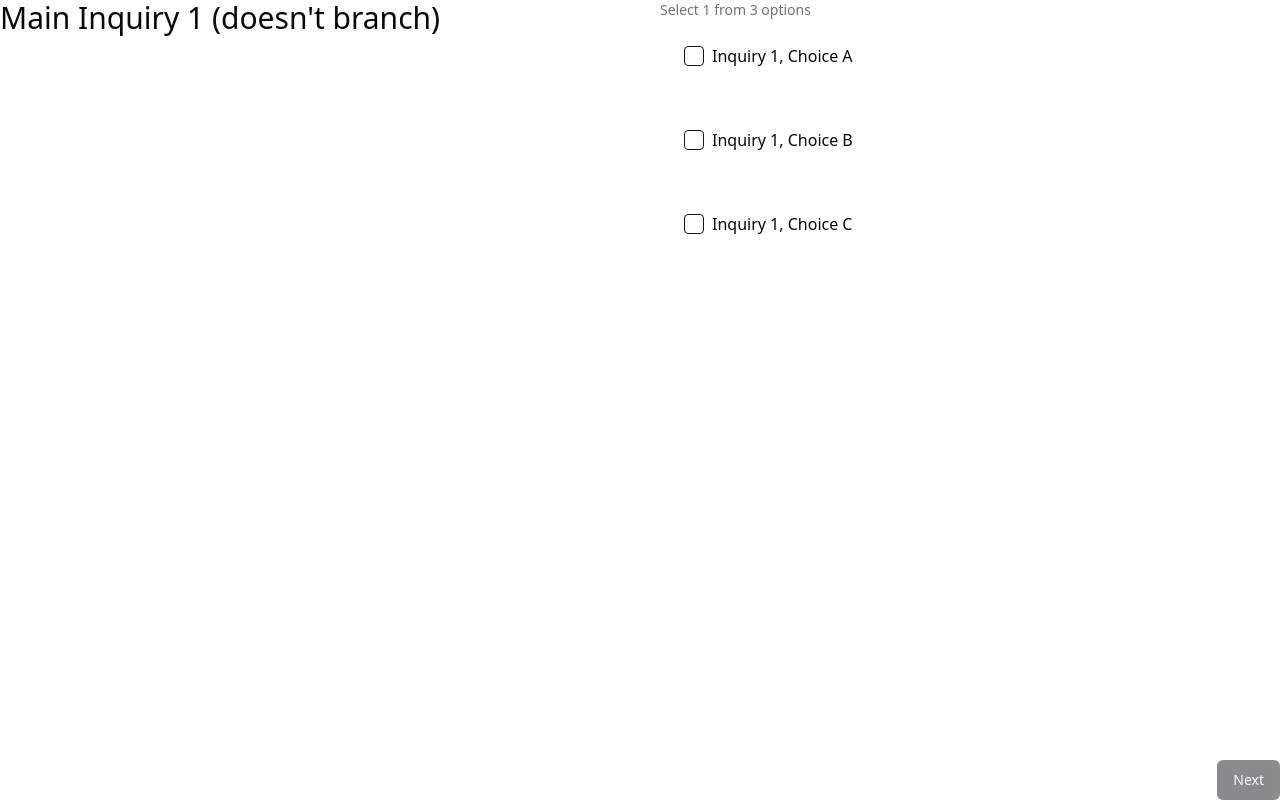
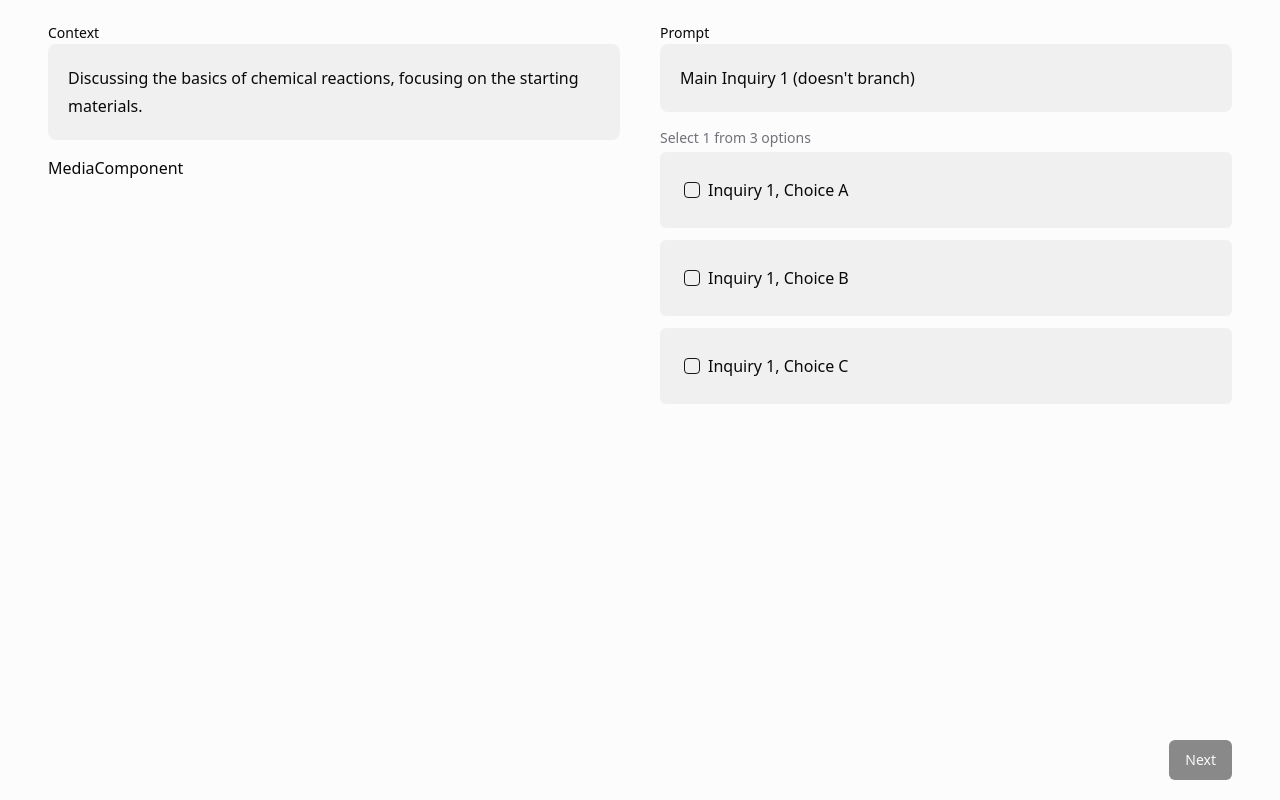
Before and after one commit to arnoob25/JanalaLFS, a React (Vite) app: page / in a window 1280 px wide. Built offline with nearby package versions, Linux system fonts and the light colour scheme.

Commit message:
Applied basic styles

```diff
--- a/src/App.css
+++ b/src/App.css
@@ -1,5 +1,6 @@
 #root {
-  max-width: 1280px;
+  max-width: 1366px;
   margin: 0 auto;
   overflow-x: hidden;
+  background-color: var(--background);
 }
--- a/src/App.jsx
+++ b/src/App.jsx
@@ -5,7 +5,9 @@ function App() {
 
   return (
     <>
-      <GlaPage />
+      <div className='px-4 sm:px-6 md:px-8 lg:px-10 xl:px-12'>
+        <GlaPage />
+      </div>
     </>
   )
 }
--- a/src/index.css
+++ b/src/index.css
@@ -4,10 +4,10 @@
 
   @layer base {
     :root {
-      --background: 0 0% 100%;
+      --background: #FCFCFC;
       --foreground: 240 10% 3.9%;
 
-      --card: 0 0% 100%;
+      --card: #F0F0F0;
       --card-foreground: 240 10% 3.9%;
 
       --popover: 0 0% 100%;
--- a/src/lfs_tools/guided_learning_activity/shared_components/InquiryComponent.jsx
+++ b/src/lfs_tools/guided_learning_activity/shared_components/InquiryComponent.jsx
@@ -4,6 +4,9 @@
  * but also used in the author end, to preview the designed inquiry.
  */
 import ChoiceResponseComponent from "../student_end/components/ChoiceResponseComponent";
+import ContextComponent from "../student_end/components/ContextComponent";
+import MediaComponent from "../student_end/components/MediaComponent";
+import PromptComponent from "../student_end/components/PromptComponent";
 import SelectBranchComponent from "../student_end/components/SelectBranchComponent";
 
 const InquiryComponent = ({
@@ -27,8 +30,17 @@ const InquiryComponent = ({
 
     return (
         <div className="grid grid-cols-1 md:grid-cols-2 gap-6 md:gap-8 lg:gap-10">
+            <div className="space-y-4">
                 <div>
-                <h3 className="text-xl md:text-2xl lg:text-3xl font-medium ml-auto">{inquiry.prompt}</h3>
+                    <ContextComponent inquiry={inquiry} />
+                </div>
+                <div>
+                    <MediaComponent />
+                </div>
+            </div>
+            <div className="space-y-4">
+                <div>
+                    <PromptComponent inquiry={inquiry} />
                 </div>
                 <div>
                     {inquiry.is_branching ? (
@@ -44,7 +56,10 @@ const InquiryComponent = ({
                     )}
                 </div>
             </div>
+
+        </div>
     );
+
 };
 
 export default InquiryComponent;
--- a/src/lfs_tools/guided_learning_activity/student_end/components/ContextComponent.jsx
+++ b/src/lfs_tools/guided_learning_activity/student_end/components/ContextComponent.jsx
@@ -0,0 +1,12 @@
+import TextContainerCard from "@/lfs_tools/shared_components/cards/TextContainerCard";
+
+const ContextComponent = ({ inquiry }) => {
+    return (
+        <TextContainerCard
+            label='Context'
+            text={inquiry.context_text}
+        />
+    );
+};
+
+export default ContextComponent;
--- a/src/lfs_tools/guided_learning_activity/student_end/components/MediaComponent.jsx
+++ b/src/lfs_tools/guided_learning_activity/student_end/components/MediaComponent.jsx
@@ -0,0 +1,9 @@
+import React from 'react'
+
+const MediaComponent = () => {
+  return (
+    <div>MediaComponent</div>
+  )
+}
+
+export default MediaComponent
--- a/src/lfs_tools/guided_learning_activity/student_end/components/PromptComponent.jsx
+++ b/src/lfs_tools/guided_learning_activity/student_end/components/PromptComponent.jsx
@@ -0,0 +1,14 @@
+import TextContainerCard from '@/lfs_tools/shared_components/cards/TextContainerCard'
+
+const PromptComponent = ({ inquiry }) => {
+    return (
+        <>
+            <TextContainerCard
+                label='Prompt'
+                text={inquiry.prompt}
+            />
+        </>
+    )
+}
+
+export default PromptComponent
--- a/src/lfs_tools/guided_learning_activity/student_end/pages/GlaPage.jsx
+++ b/src/lfs_tools/guided_learning_activity/student_end/pages/GlaPage.jsx
@@ -171,7 +171,7 @@ const GlaPage = () => {
         <>
             <div className="min-h-screen md:h-screen">
                 <div className="h-full grid grid-cols-1">
-                    <div className="flex-grow">
+                    <div className="flex-grow mt-5">
                         <InquiryComponent
                             key={selectedInquiry.id}
                             inquiry={selectedInquiry}
@@ -181,7 +181,7 @@ const GlaPage = () => {
                             onProgressionRequest={(result) => setShouldAllowProgression(result)}
                         />
                     </div>
-                    <div className="mt-auto ml-auto">
+                    <div className="mt-auto ml-auto  mb-5">
                         <Button
                             onClick={handleProgressionRequest}
                             disabled={!shouldAllowProgression}
--- /dev/null
+++ b/src/lfs_tools/shared_components/cards/TextContainerCard.jsx
@@ -0,0 +1,14 @@
+import { TypographyP, TypographySmall } from "@/global_ui_components/ui/typography"
+
+const TextContainerCard = ({ text, label }) => {
+    return (
+        <>
+            <TypographySmall text={label} />
+            <div className="flex flex-col space-y-3 rounded-lg p-5" style={{ backgroundColor: 'var(--card)', color: 'var(--card-foreground)' }}>
+                <TypographyP text={text} />
+            </div>
+        </>
+    )
+}
+
+export default TextContainerCard
--- a/src/lfs_tools/shared_components/user_response/ChoiceComponent.jsx
+++ b/src/lfs_tools/shared_components/user_response/ChoiceComponent.jsx
@@ -20,7 +20,7 @@
 import { Label } from "@/global_ui_components/ui/label";
 import { Checkbox } from "@/global_ui_components/ui/checkbox";
 import { useEffect, useState } from "react";
-import { TypographyMuted } from "@/global_ui_components/ui/typography";
+import { TypographyMuted, TypographyP } from "@/global_ui_components/ui/typography";
 
 const ChoiceComponent = ({
     choices,
@@ -67,8 +67,13 @@ const ChoiceComponent = ({
 
     return (
         <>
-            <TypographyMuted text={`Select ${maxChoices} from ${choices.length} options`} />
-            <div className="flex flex-col space-y-3">
+            { // don't display how many choices can be selected if the component is disabled
+                disabled
+                    ? null
+                    : <TypographyMuted text={`Select ${maxChoices} from ${choices.length} options`} />
+            }
+
+            <div className="flex flex-col space-y-3 mt-1">
                 {choices.map(choice => (
                     <label
                         htmlFor={choice.id}
@@ -81,9 +86,8 @@ const ChoiceComponent = ({
                             value={choice.value}
                             checked={selectedChoiceIds.includes(choice.id)}
                             onCheckedChange={() => handleChoiceSelection(choice.id)}
-                            className="form-checkbox h-5 w-5"
                         />
-                        <span>{choice.label}</span>
+                        <span><TypographyP text={choice.label} /></span>
                     </label>
                 ))}
             </div>
```
Also changed, not shown: src/global_ui_components/ui/typography.jsx (line endings or trailing spaces). Lines whose indentation alone changed are shown as unchanged.
